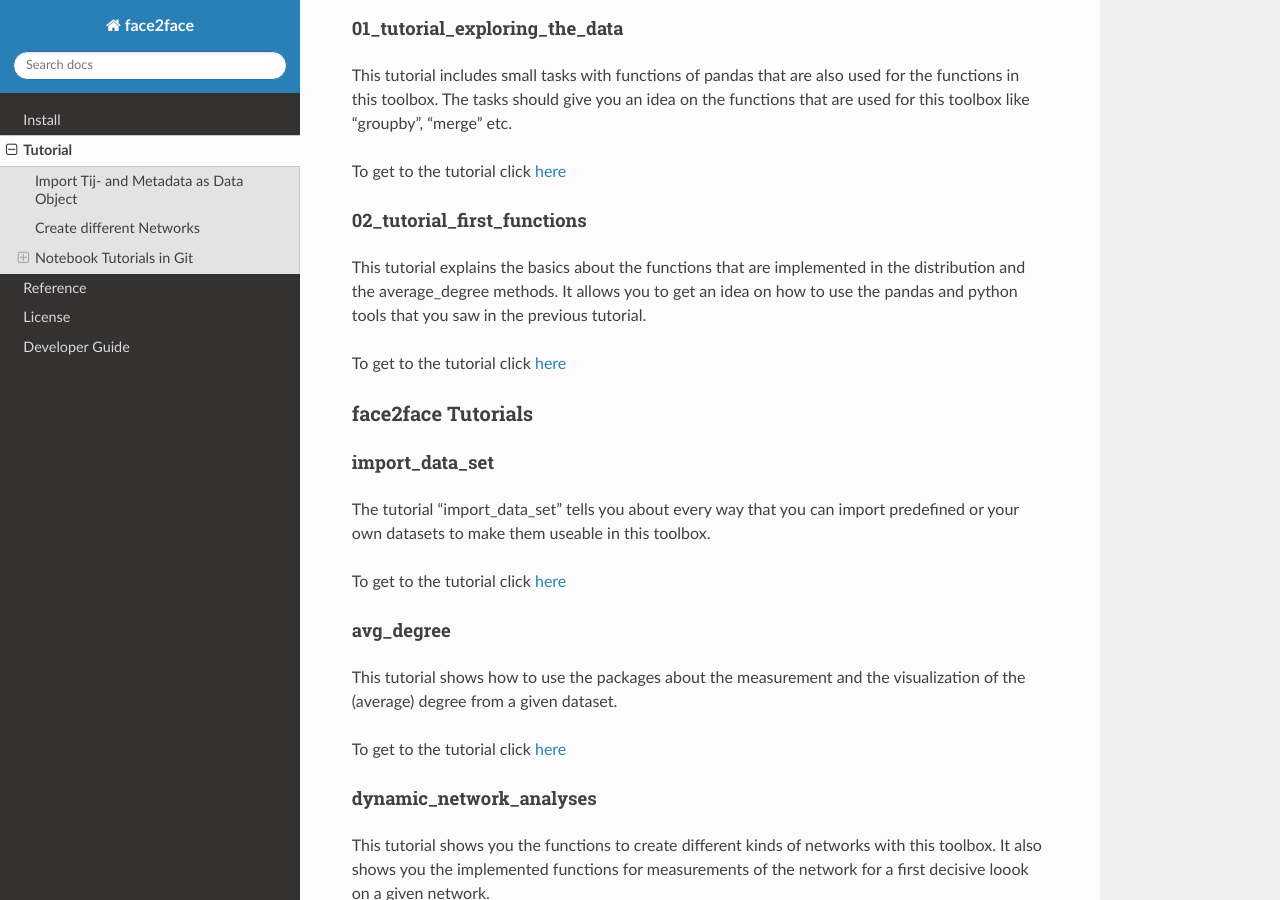
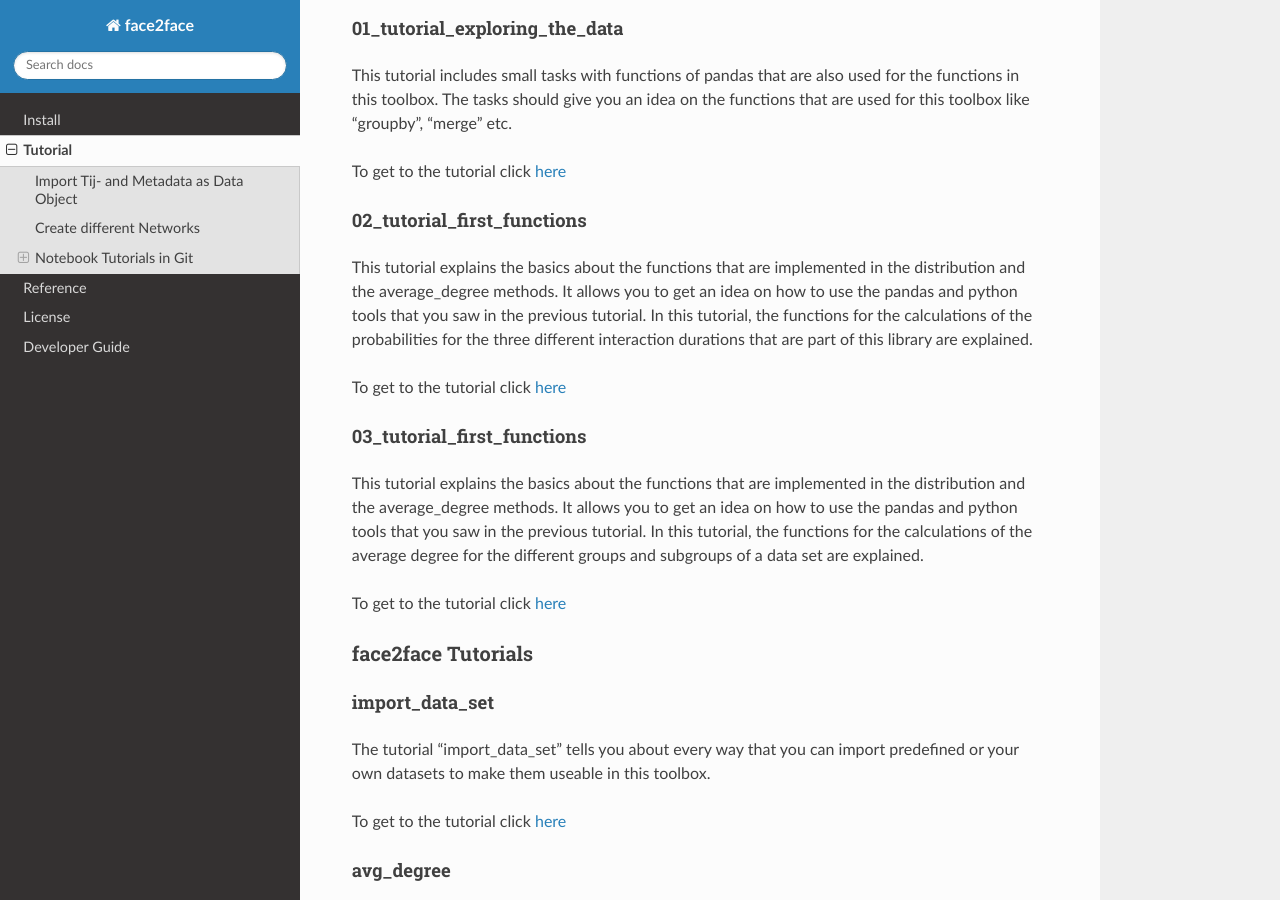
Before and after one commit to gesiscss/face2face, a Sphinx documentation site: the page built from docs/tutorial.rst, in a window 1280 px wide and 900 px high, scrolled down 1248 px. Built offline with Sphinx 7.4.7 and the Read the Docs theme 2.0.0, drawn with Linux system fonts in a browser that asks for light colours.

Commit message:
Small additions and corrections in the doc

```diff
--- a/docs/install.rst
+++ b/docs/install.rst
@@ -55,7 +55,7 @@ The following additional packages provide additional functionality.
 - `networkX <https://networkx.github.io/documentation/stable/>`_ provides creating and analysing of network graphs.
 - `SciPy <https://docs.scipy.org/doc/scipy/reference/index.html>`_ provides a collection of mathematical algorithms and convenience functions.
 - `seaborn <https://seaborn.pydata.org/>`_ provides functions to create statistical graphics in python.
-- `powerlaw` <https://pythonhosted.org/powerlaw/>`_ provides functions to find the best fitting distribution for a data set.
+- `powerlaw <https://pythonhosted.org/powerlaw/>`_ provides functions to find the best fitting distribution for a data set.
 
 
 
--- a/docs/tutorial.rst
+++ b/docs/tutorial.rst
@@ -14,7 +14,7 @@ Import predefined datasets as Data Object. The Data Class gives you multiple imp
 .. code-block:: python
 
 	>>> import face2face as f2f
-	>>> df = f2f.Data("WS16)
+	>>> df = f2f.Data("WS16")
 
 A :class:`Data` object is a collection of one or two pandas dataframes. It always contains a tij-dataframe, but it can also contain a metadata dataframe. You can use the whole Data-Object as Parameter for all functions where you use tij-dataframes or metadata-dataframes.
 If you want to access one of the two dataframes of the Data-Object, you can access it like this.
@@ -61,10 +61,16 @@ To get to the tutorial click `here <https://github.com/gesiscss/face-to-face-int
 02_tutorial_first_functions
 """""""""""""""""""""""""""""
 
-This tutorial explains the basics about the functions that are implemented in the distribution and the average_degree methods. It allows you to get an idea on how to use the pandas and python tools that you saw in the previous tutorial.
+This tutorial explains the basics about the functions that are implemented in the distribution and the average_degree methods. It allows you to get an idea on how to use the pandas and python tools that you saw in the previous tutorial. In this tutorial, the functions for the calculations of the probabilities for the three different interaction durations that are part of this library are explained.
 
 To get to the tutorial click `here <https://github.com/gesiscss/face-to-face-interaction-analysis-toolkit/blob/development/tutorial/02_tutorial_first_functions.ipynb>`_
 
+03_tutorial_first_functions
+"""""""""""""""""""""""""""""
+
+This tutorial explains the basics about the functions that are implemented in the distribution and the average_degree methods. It allows you to get an idea on how to use the pandas and python tools that you saw in the previous tutorial. In this tutorial, the functions for the calculations of the average degree for the different groups and subgroups of a data set are explained.
+
+To get to the tutorial click `here <https://github.com/gesiscss/face-to-face-interaction-analysis-toolkit/blob/development/tutorial/03_tutorial_first_functions.ipynb>`_
 
 face2face Tutorials
 ^^^^^^^^^^^^^^^^^^^^^^^^
```
Also changed, not shown: 8 other files.
